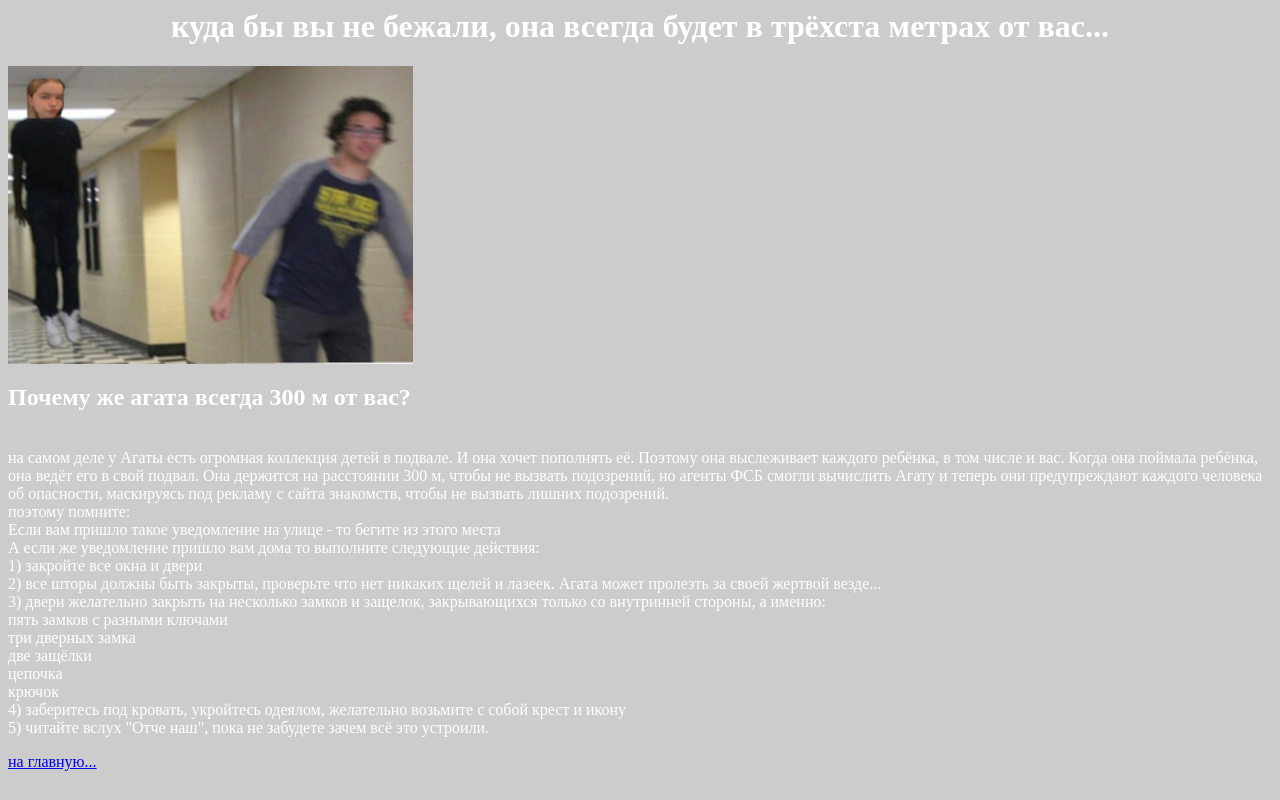
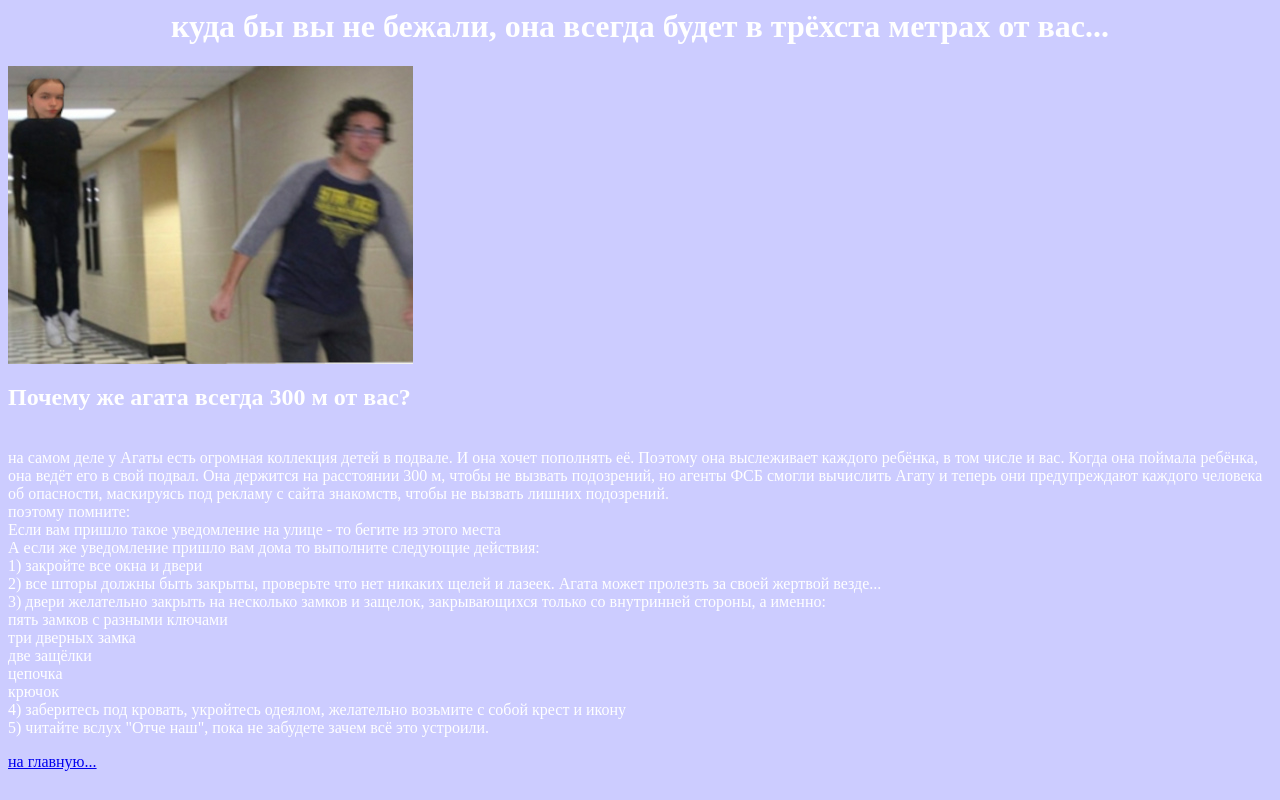
Before and after one commit to avovus/slaves-of-zoyarsksya, a plain HTML site: page agata_is_here.html in a window 1280 px wide. Drawn offline with Linux system fonts and the light colour scheme.

Commit message:
Update agata_is_here.html

```diff
--- a/agata_is_here.html
+++ b/agata_is_here.html
@@ -5,7 +5,7 @@
 		<meta charset = "utf-8">
 		<style>
 			body{
-				background: #cccccc;
+				background: #ccccff;
 				color: #fff;
 				background-attachment: fixed;
 			c
```
